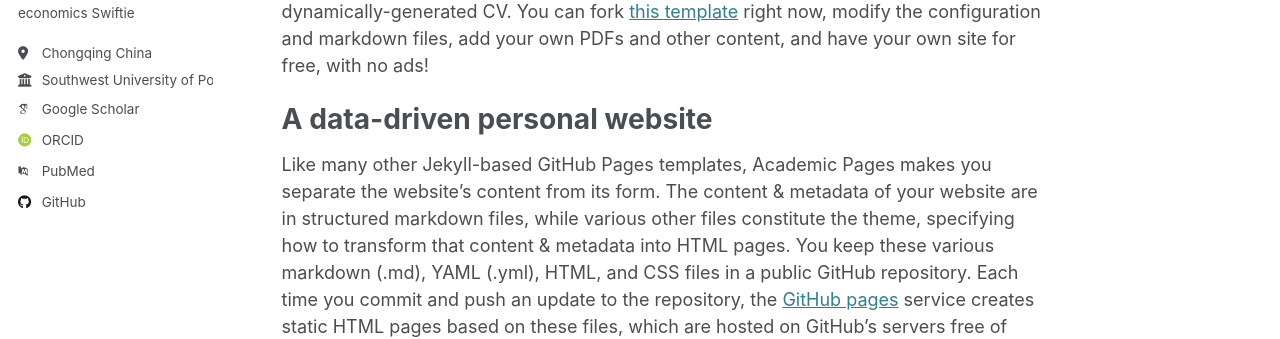
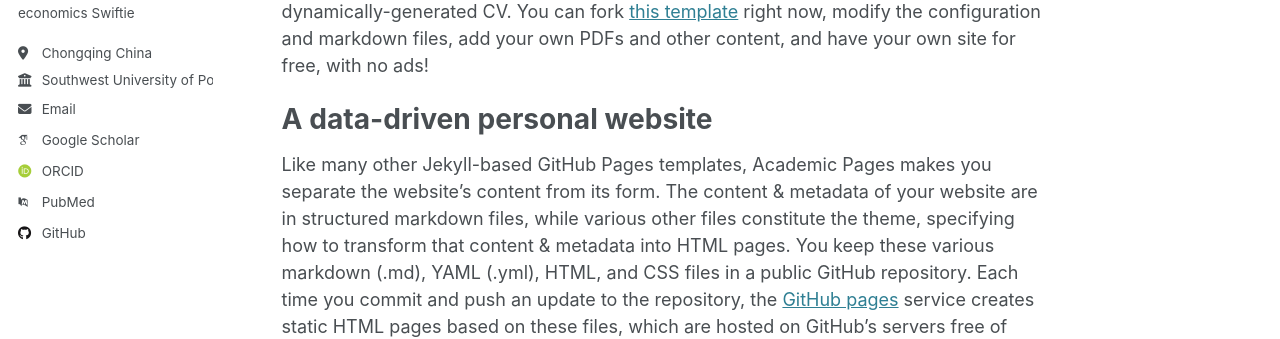
Before and after one commit to oudongjie2001/oudongjie2001.github.io, a Jekyll site: the page built from _pages/about.md, in a window 1280 px wide. Shown: the part 340-679 px from the top of the page. Built offline with Jekyll 4.4.1, drawn with Linux system fonts in a browser that asks for light colours; some web fonts are replaced.

Commit message:
Update _config.yml

```diff
--- a/_config.yml
+++ b/_config.yml
@@ -30,7 +30,7 @@ Swiftie"
   location         : "Chongqing China"
   employer         : "Southwest University of Political Science and Law"
   uri              : # URL
-  oudongjie2001@qq.com            : "oudongjie2001@qq.com"
+  email            : "oudongjie2001@qq.com"
 
   # Academic websites
   arxiv            : # URL - Update with the correct link to your profile
```
